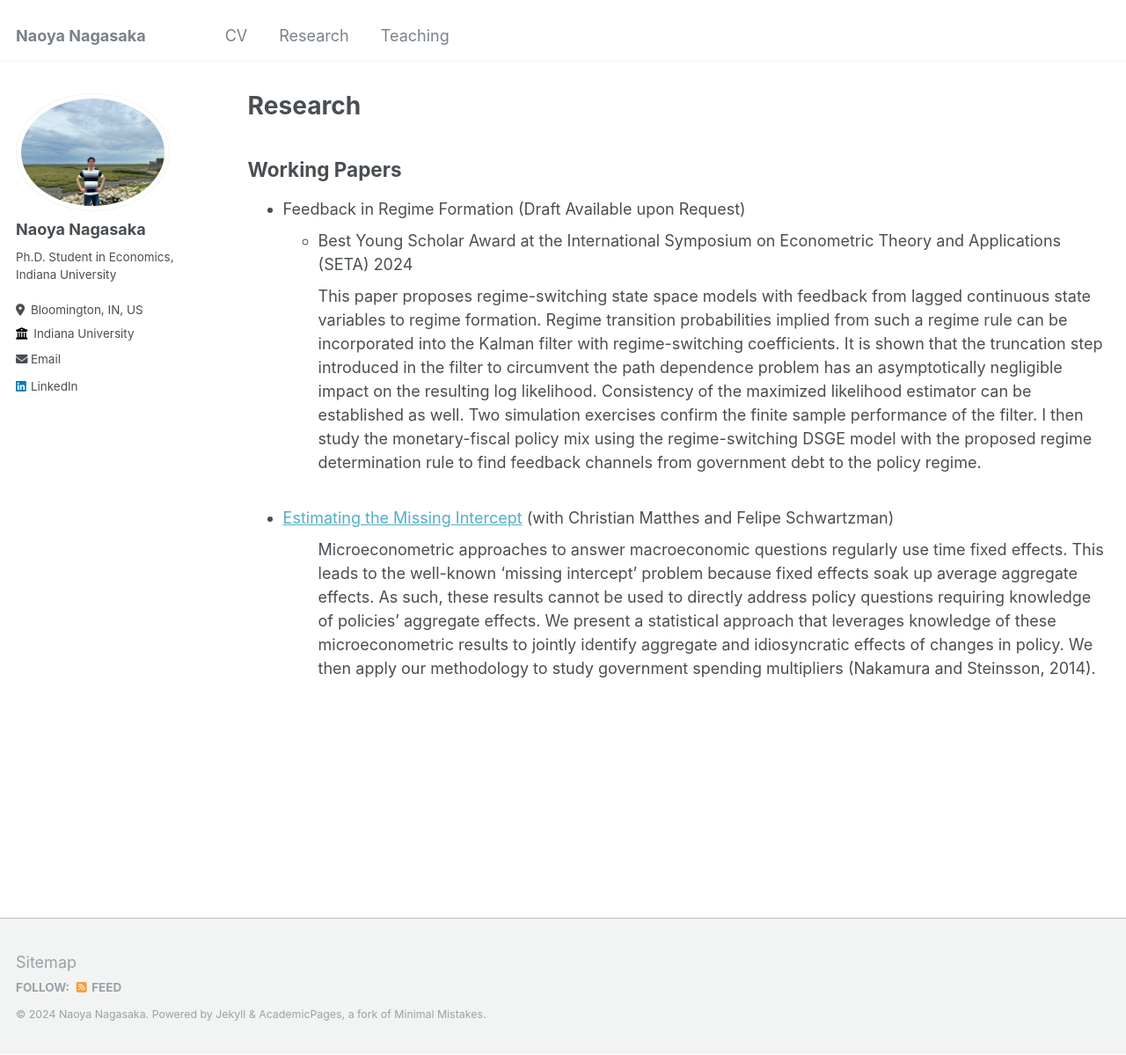
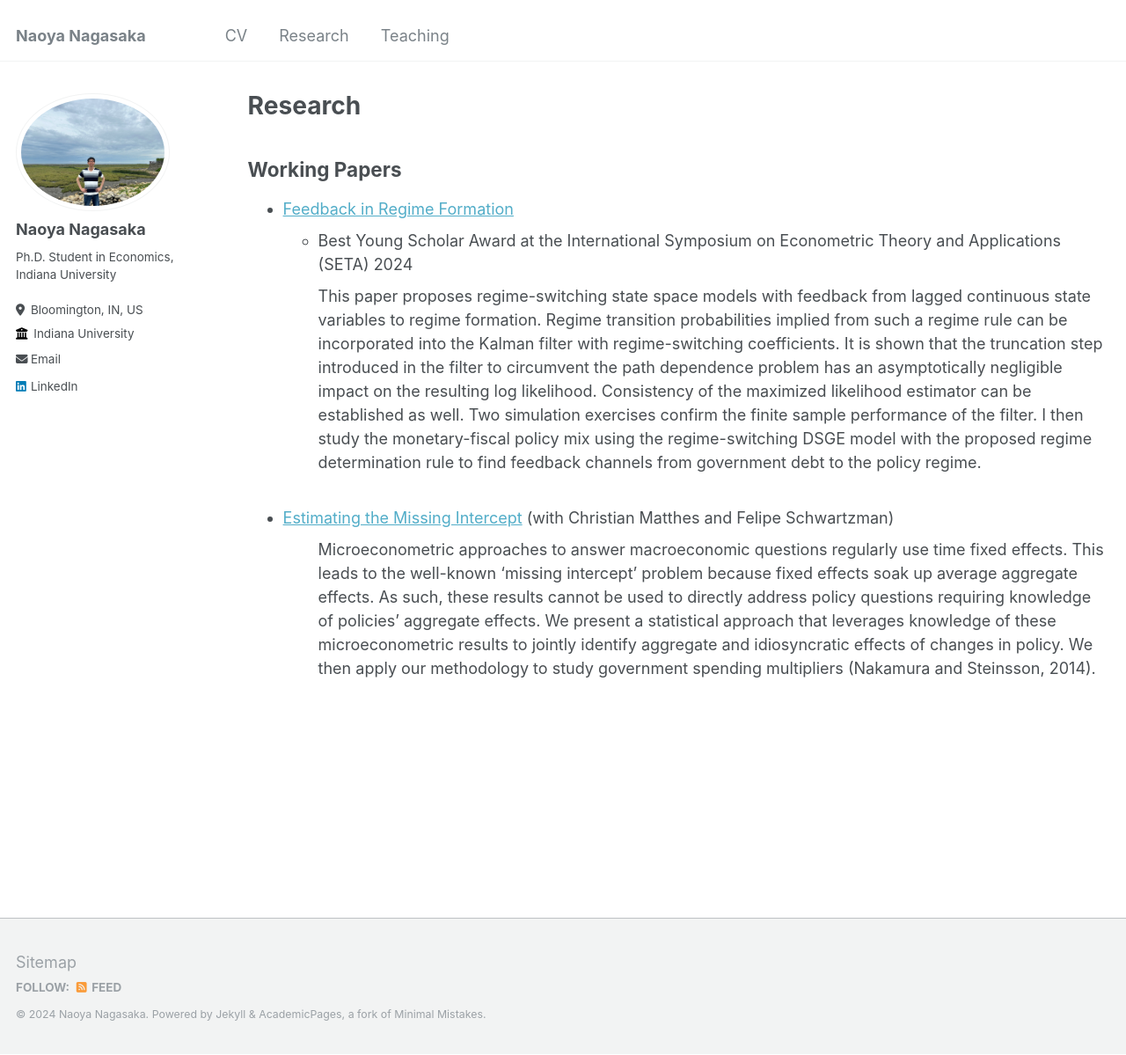
Before and after one commit to naonagas/naonagas.github.io, a Jekyll site: the page built from _pages/research.html, in a window 1280 px wide and 1199 px high. Shown: the whole window at 88% size. Built offline with Jekyll 4.4.1, drawn with Linux system fonts in a browser that asks for light colours.

Commit message:
Update research.html

```diff
--- a/_pages/research.html
+++ b/_pages/research.html
@@ -9,7 +9,7 @@ author_profile: true
 
 <h2> Working Papers </h2>
 <ul>
-    <li> Feedback in Regime Formation (Draft Available upon Request) </li>
+    <li> <a href="https://naonagas.github.io/files/feedback_regime.pdf">Feedback in Regime Formation</a> </li>
     <ul>
         <li> Best Young Scholar Award at the International Symposium on Econometric Theory and Applications (SETA) 2024　</li>
     </ul>
```
